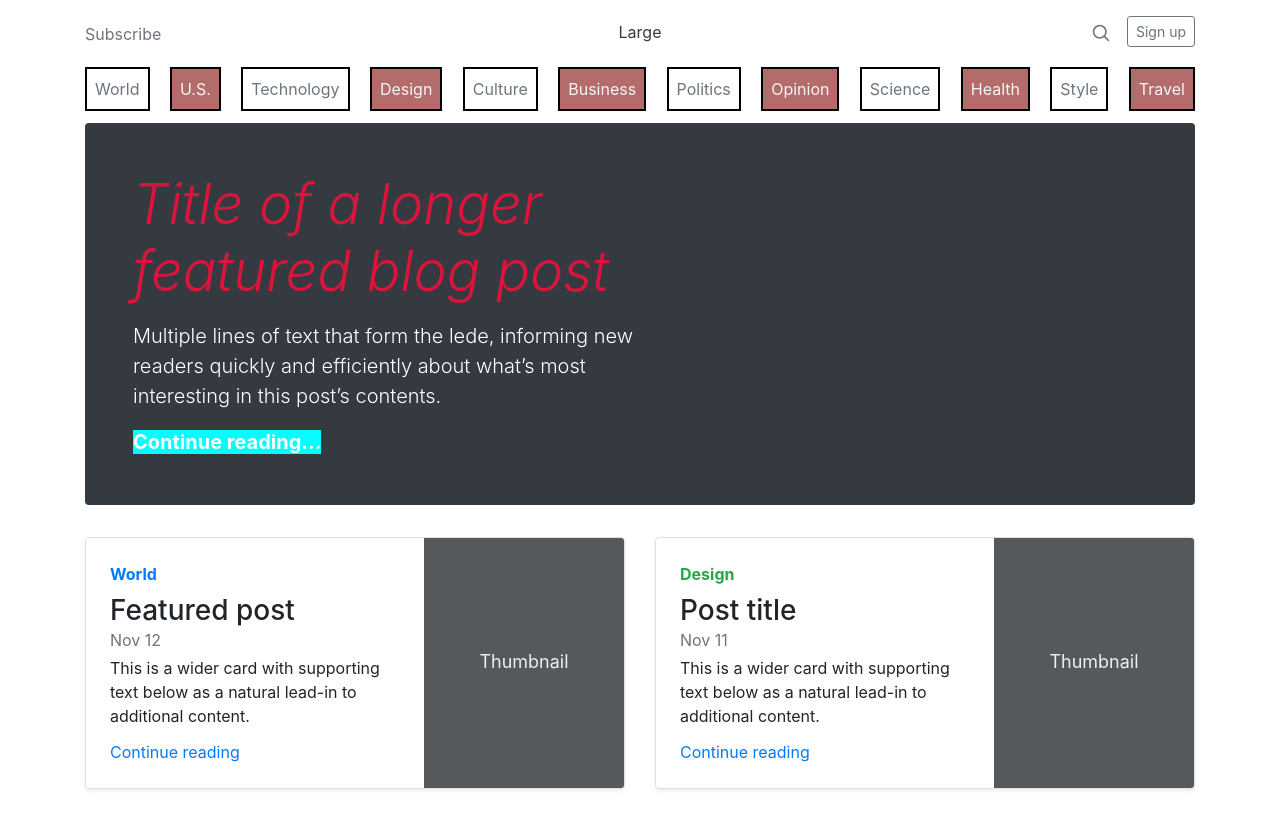
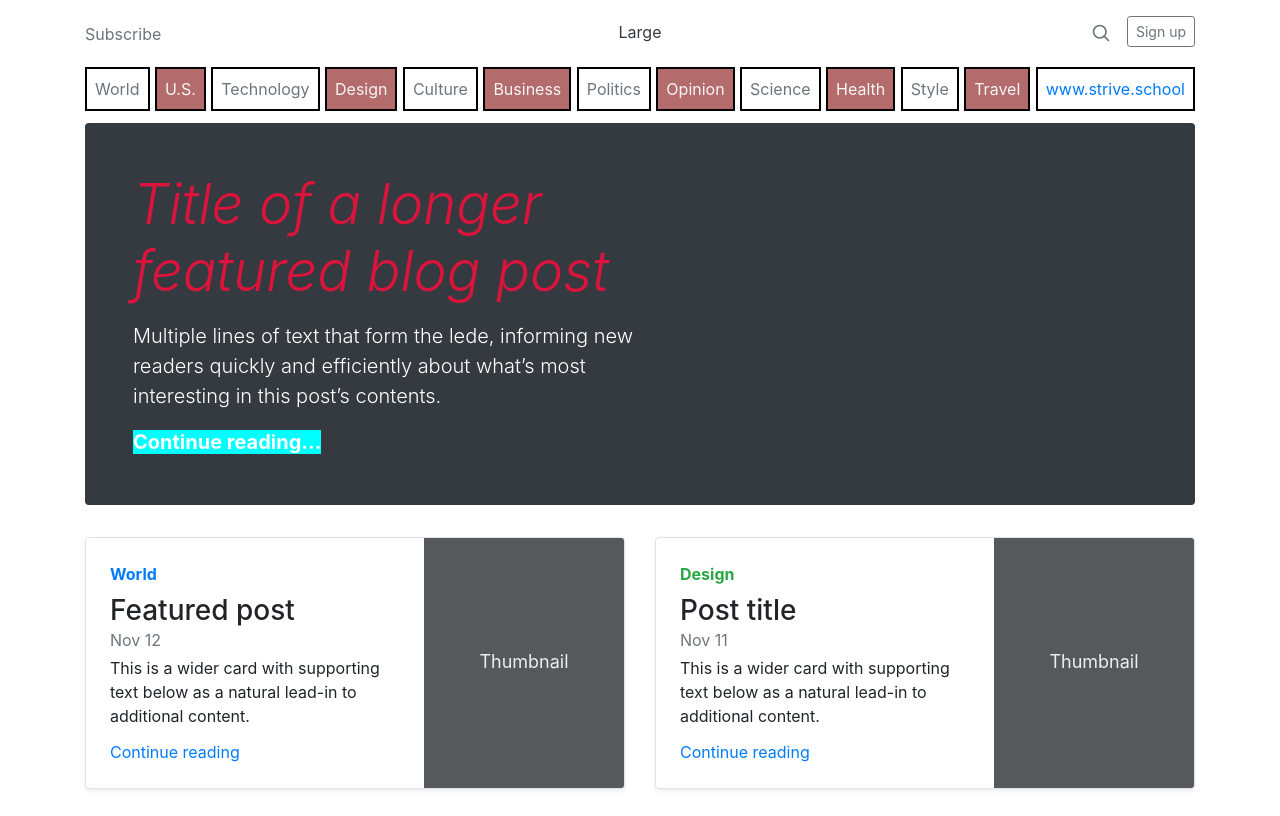
Before and after one commit to diogoandreteixeira/Strive-Homework-M2D7, a plain HTML site: page index.html in a window 1280 px wide. Shown: the top 816 px of the page. Drawn offline with nearby package versions, Linux system fonts and the light colour scheme.

Commit message:
solved exercice 11

```diff
--- a/index.html
+++ b/index.html
@@ -456,7 +456,12 @@
 
         /* EX11) Write a function to add a new link into the navbar*/
 
-
+        const addLink = function(link) {
+            const navbar = document.querySelector(".nav");
+            const a = `<a class="p-2" href="#">${link}</a>`;
+            navbar.innerHTML += a;
+        }
+        addLink("www.strive.school")
 
         /* EX12) Write a function to change the color of the main title */
         /*  EX13) Write a function to change the background of the jumbotron */
```
